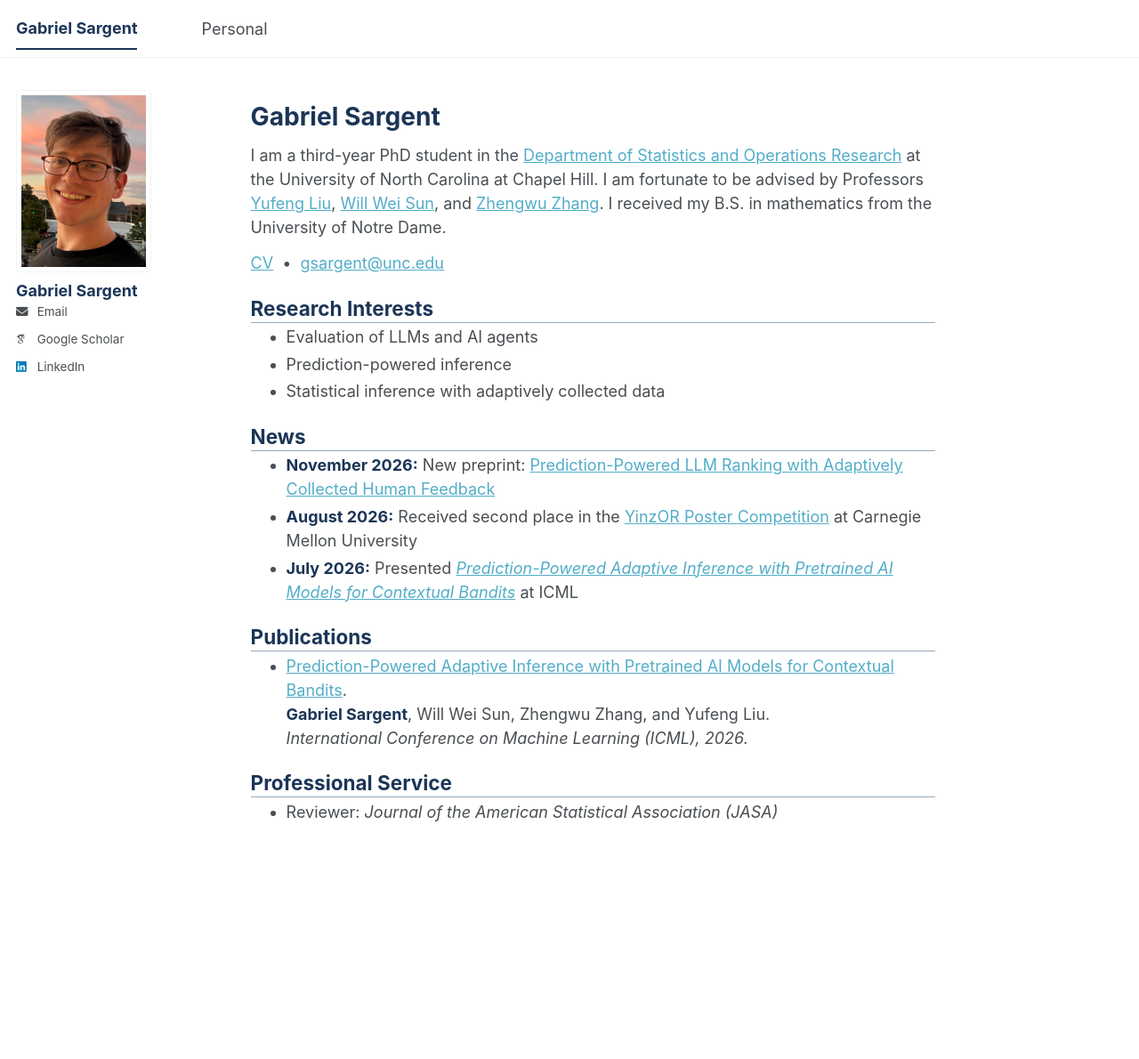
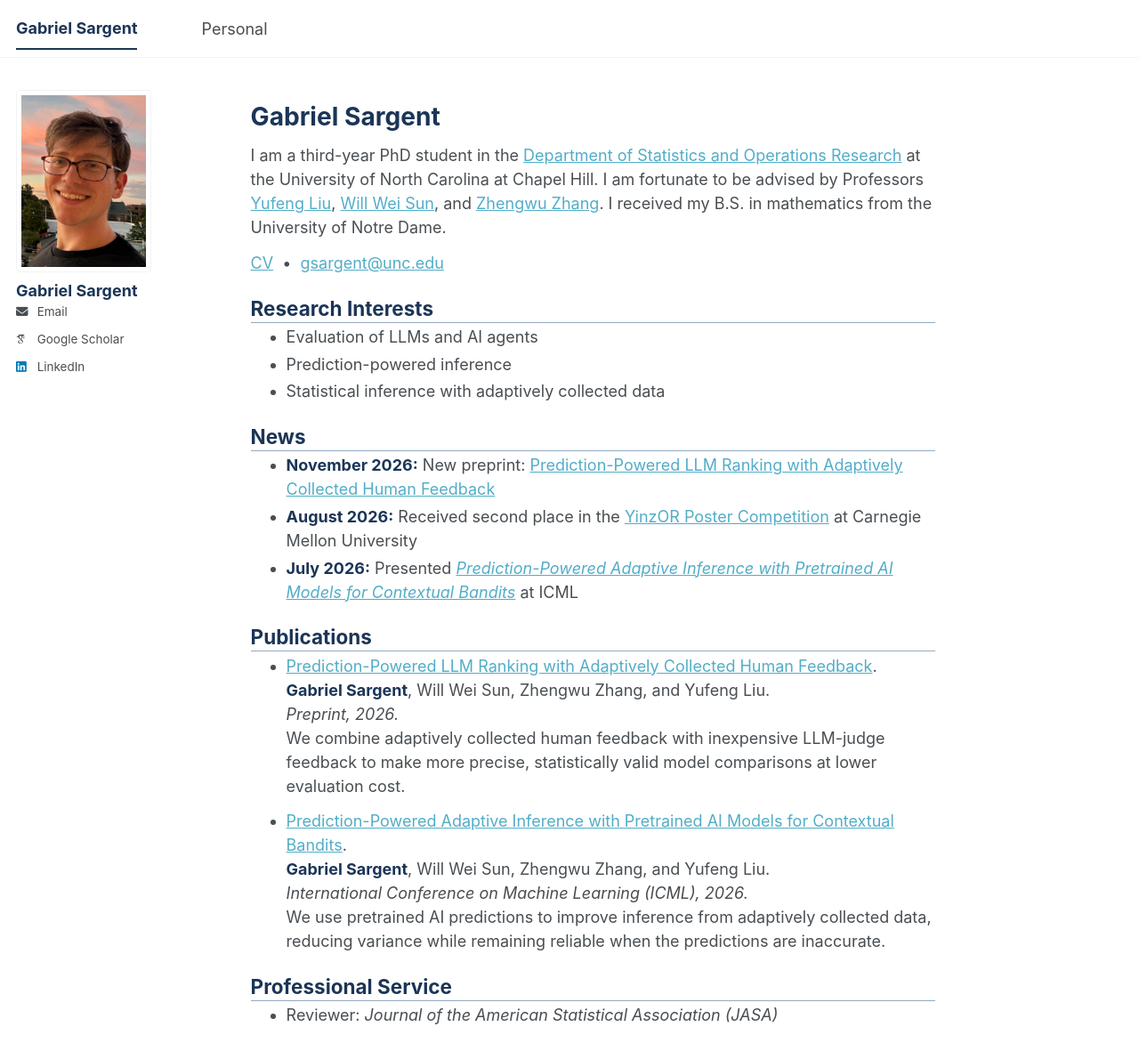
Before and after one commit to GabrielSargent/GabrielSargent.github.io, a Jekyll site: the page built from _pages/about.md, in a window 1280 px wide and 1192 px high. Shown: the whole window at 89% size. Built offline with Jekyll 4.4.1, drawn with Linux system fonts in a browser that asks for light colours; some web fonts are replaced; a script bundle is joined from its source files by our own code; library files that are not in the unit come from our copies.

Commit message:
Add PP-Rank and short research paper summaries

```diff
--- a/_pages/about.md
+++ b/_pages/about.md
@@ -22,9 +22,15 @@ I am a third-year PhD student in the [Department of Statistics and Operations Re
 - **July 2026:** Presented [*Prediction-Powered Adaptive Inference with Pretrained AI Models for Contextual Bandits*](https://raw.githubusercontent.com/mlresearch/v306/main/assets/sargent26a/sargent26a.pdf) at ICML
 
 ## Publications
+- [Prediction-Powered LLM Ranking with Adaptively Collected Human Feedback](https://arxiv.org/abs/2611.13186).
+  **Gabriel Sargent**, Will Wei Sun, Zhengwu Zhang, and Yufeng Liu.
+  *Preprint, 2026.*
+  We combine adaptively collected human feedback with inexpensive LLM-judge feedback to make more precise, statistically valid model comparisons at lower evaluation cost.
+
 - [Prediction-Powered Adaptive Inference with Pretrained AI Models for Contextual Bandits](https://raw.githubusercontent.com/mlresearch/v306/main/assets/sargent26a/sargent26a.pdf).
   **Gabriel Sargent**, Will Wei Sun, Zhengwu Zhang, and Yufeng Liu.
   *International Conference on Machine Learning (ICML), 2026.*
+  We use pretrained AI predictions to improve inference from adaptively collected data, reducing variance while remaining reliable when the predictions are inaccurate.
 
 ## Professional Service
 - Reviewer: *Journal of the American Statistical Association (JASA)*
```
